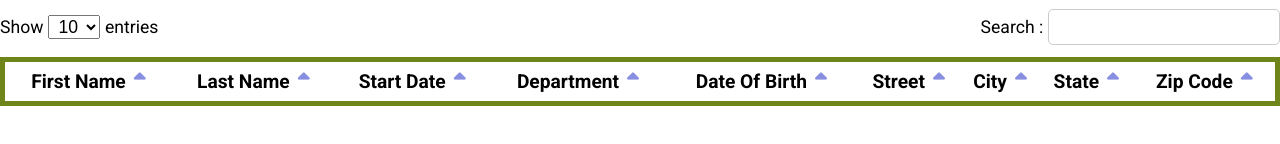
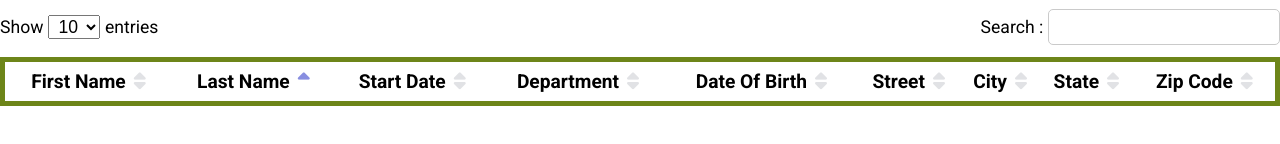
Before and after one commit to ChimdaProjects/HRnet, a React (Create React App) app: page /current-employee in a window 1280 px wide. Both pictures are taken after a click on the element 303 px from the left and 311 px from the top of the page. Shown: the part 230-374 px from the top of the page. Built offline with nearby package versions, Linux system fonts and the light colour scheme.

Commit message:
the filter icons in each column change when you click on them

```diff
--- a/src/components/Datatable/Datatable.jsx
+++ b/src/components/Datatable/Datatable.jsx
@@ -6,28 +6,25 @@ const Datatable = ({columnTitle, data}) => {
 
     // state
     const [clickCount, setClickCount] = useState(0);
-    // display icon & filter (not working for the moment)
-    const handleClickIcon = () => {
-        if (clickCount > 1) {
-            setClickCount(0);
-        } else {
-            setClickCount(clickCount + 1);
-        }
-    };
-
-    let iconElement;
-    if (clickCount === 0) {
-        iconElement = <i className="fa-solid fa-sort" style={{color: '#e1e2e5'}}></i>;
-    } else if (clickCount === 1) {
-        iconElement =  <i className="fa-solid fa-sort-up" style={{color: '#888EE0'}}></i>;
-    } else {
-        iconElement = <i className="fa-solid fa-sort-down" style={{color: '##888EE0'}}></i>;
-    }
+    const [clickedColumnIndex, setClickedColumnIndex] = useState(null);
 
     // grey one entry out of 2
      const getRowClass = (index) => {
         return index % 2 === 0 ? 'even-row' : 'odd-row';
     };
+
+    // when the user clicks on filter's icon
+    const handleClickIcon = (index) => {
+        // if index is the index of the clicked column
+        if (index === clickedColumnIndex) {
+            // if the click counter is equal to 2, we reset it to 0 otherwise we add 1
+            setClickCount(clickCount === 2 ? 0 : clickCount + 1);
+        } else {
+            setClickCount(1);
+            setClickedColumnIndex(index);
+        }
+    };
+
 
     // searching term (not working)
     const [searchTerm, setSearchTerm] = useState("");
@@ -72,14 +69,46 @@ const Datatable = ({columnTitle, data}) => {
             <table className="table">
                 <thead className="table-head">
                     <tr className="table-head-row">
-                    {columnTitle.map((elt, index)=> {
-                        return <th className="table-head-row-title" key={index}>
+                        {columnTitle.map((elt, index) =>
+                            {
+                                let iconElement;
+                                if (index !== clickedColumnIndex || clickCount === 0) {
+                                    iconElement = (
+                                        <i
+                                            className="fa-solid fa-sort"
+                                            style={{ color: "#e1e2e5" }}
+                                        ></i>
+                                    );
+                                } else if (clickCount === 1) {
+                                    iconElement = (
+                                        <i
+                                            className="fa-solid fa-sort-up"
+                                            style={{ color: "#888EE0" }}
+                                        ></i>
+                                    );
+                                } else if (clickCount === 2) {
+                                    iconElement = (
+                                        <i
+                                            className="fa-solid fa-sort-down"
+                                            style={{ color: "##888EE0" }}
+                                        ></i>
+                                    );
+                                }
+                                return (
+                                    <th className="table-head-row-title" key={index}>
                                         {elt}
-                            <span className="table-icon" id={index} onClick={handleClickIcon}>
+                                        <span
+                                            className="table-icon"
+                                            id={index}
+                                            value={elt}
+                                            onClick={() => handleClickIcon(index)}
+                                        >
                                             {iconElement}
                                         </span>
                                     </th>
-                    })}
+                                );
+                            })
+                        }
                     </tr>
                 </thead>
                 <tbody className="table-body">
```
Lines whose indentation alone changed are shown as unchanged.
